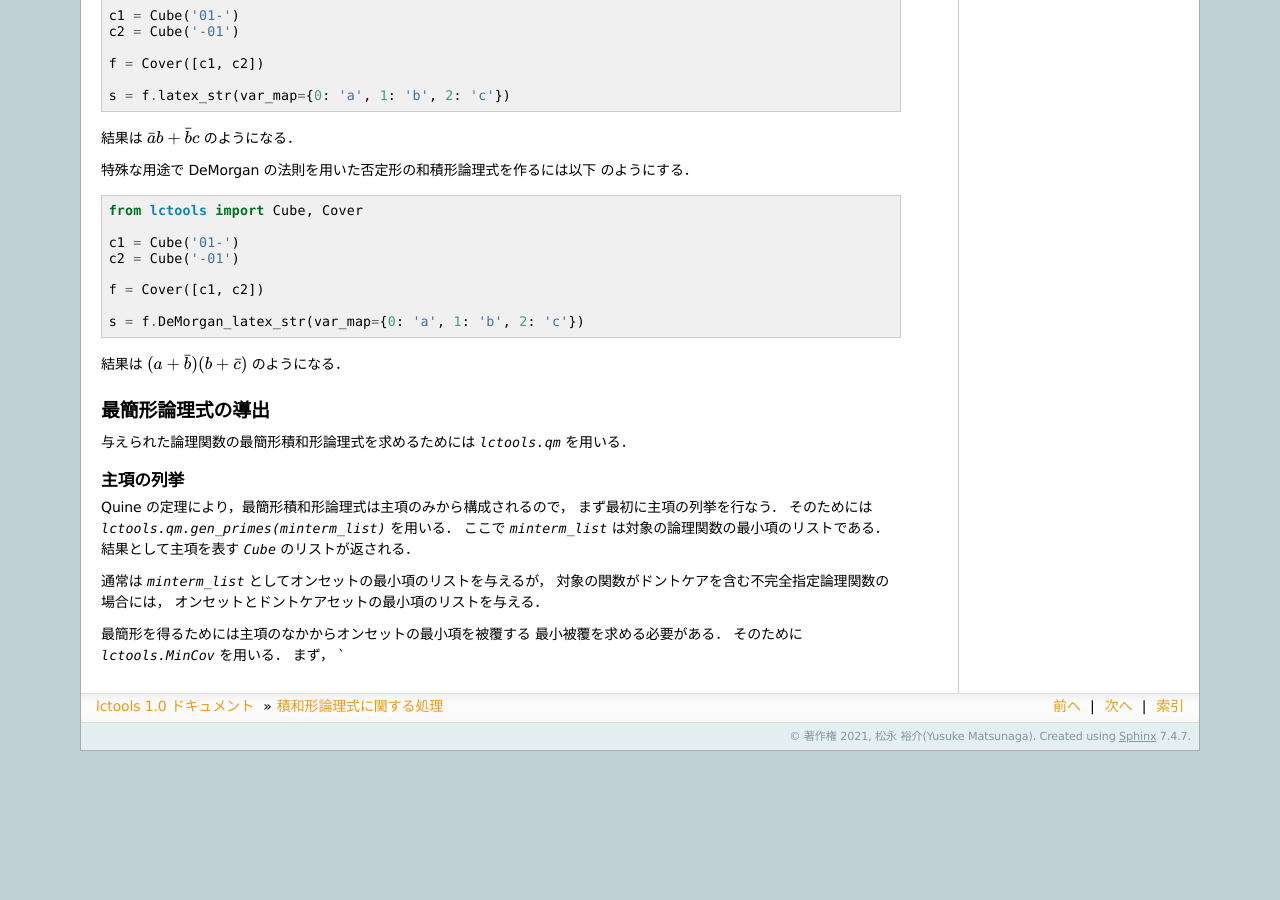
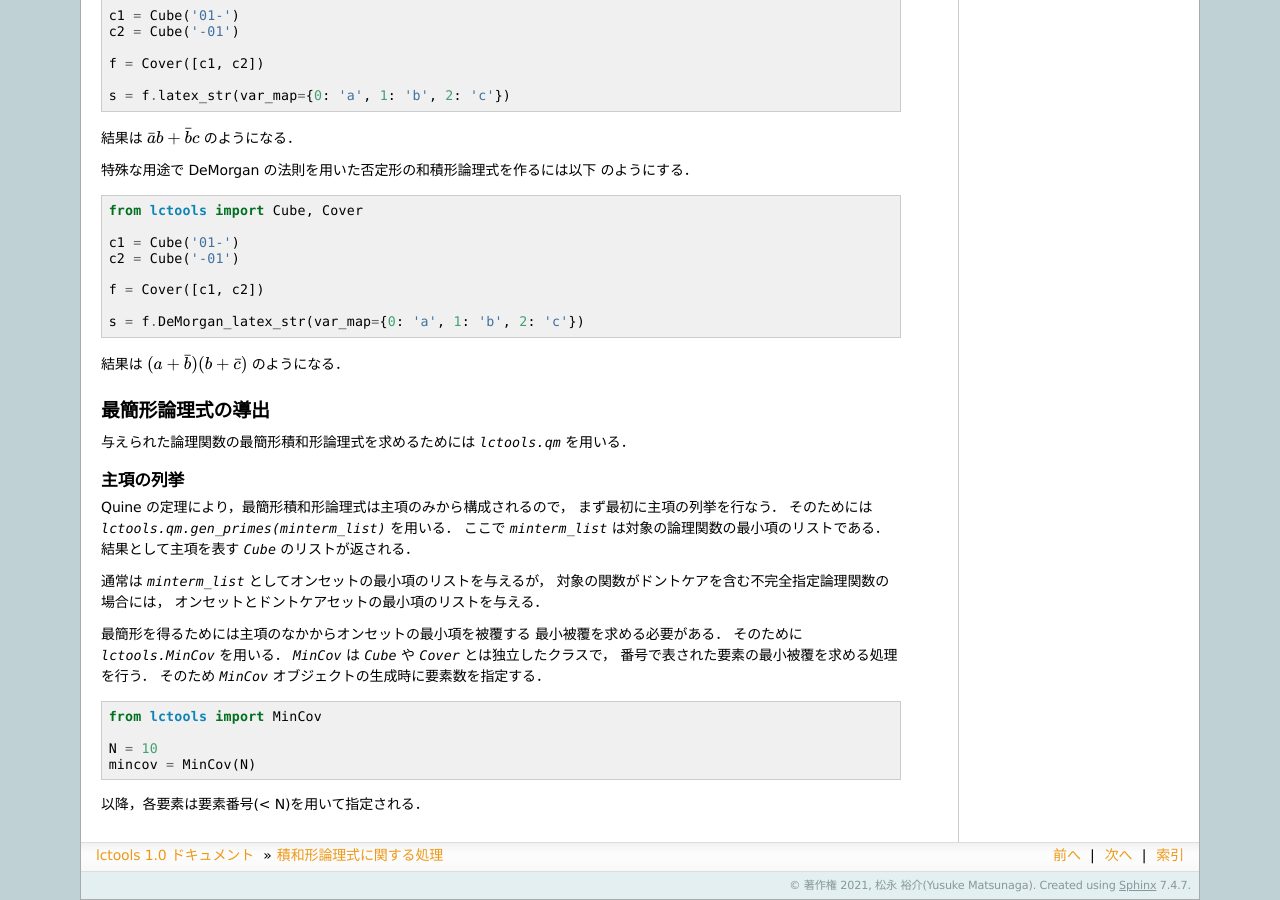
Before and after one commit to yusuke-matsunaga/logictools, a Sphinx documentation site: the page built from docs/sop_tutorial.rst, in a window 1280 px wide and 900 px high, scrolled down 2430 px. Built offline with Sphinx 7.4.7, drawn with Linux system fonts in a browser that asks for light colours; formulas are drawn with MathJax 3; before the commit the page ends 3181 px from its top, so only the background shows below that; some of the changed text lies outside the part shown.

Commit message:
docs 作成中

```diff
--- a/docs/sop_tutorial.rst
+++ b/docs/sop_tutorial.rst
@@ -16,11 +16,12 @@
 一方， `Bool3._1` の場合，
 その変数の工程のリテラルが含まれている．
 `Bool3._d` の場合，その変数は含まれない．
+このような積項の表し方を Positional Cube Notation と呼ぶ．
 
 Cube の生成
 ^^^^^^^^^^^
 
-Cube の生成時に与えらることのできる引数は
+Cube の生成時に与えることのできる引数は
 通常は文字列 `pat_str` であるが，
 名前付きのオプション引数である `input_num` を与えることもできる．
 両方の引数を省略することはできない．
@@ -251,4 +252,15 @@ Quine の定理により，最簡形積和形論理式は主項のみから構
 最簡形を得るためには主項のなかからオンセットの最小項を被覆する
 最小被覆を求める必要がある．
 そのために `lctools.MinCov` を用いる．
-まず， `
+`MinCov` は `Cube` や `Cover` とは独立したクラスで，
+番号で表された要素の最小被覆を求める処理を行う．
+そのため `MinCov` オブジェクトの生成時に要素数を指定する．
+
+::
+
+   from lctools import MinCov
+
+   N = 10
+   mincov = MinCov(N)
+
+以降，各要素は要素番号(< N)を用いて指定される．
```
Also changed, not shown: docs/f_karnaugh.txt (added, +11 -0 lines), docs/function_tutorial.rst (+17 -13 lines).
